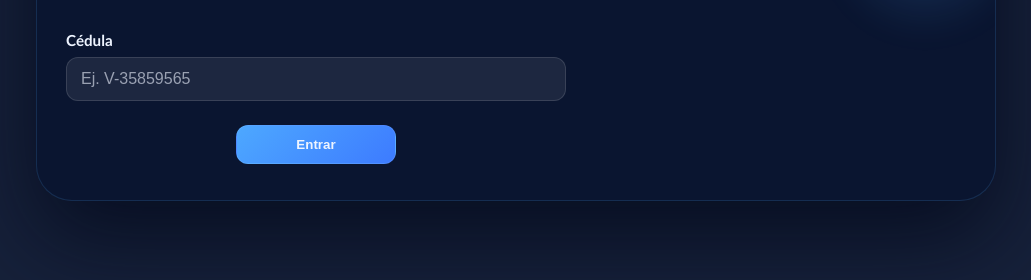
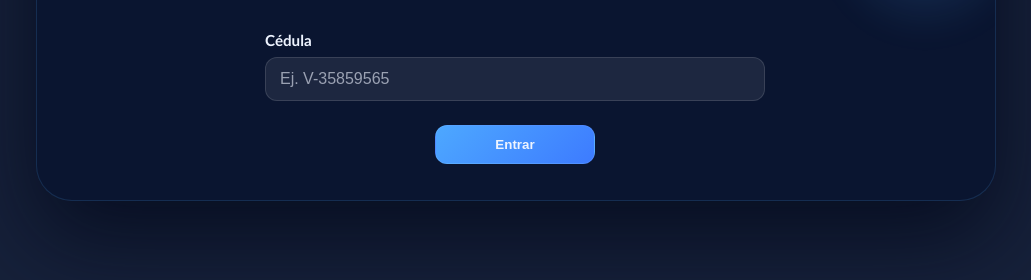
Before and after one commit to demoprueba2026/Asistencia-prueba, a website: page portal-estudiantes.html in a window 1280 px wide. Shown: the part 376-656 px from the top of the page, without its empty margins (124-1155 px from the left). Drawn offline with nearby package versions, Linux system fonts and the light colour scheme.

Commit message:
Update portal-estudiantes.html

```diff
--- a/portal-estudiantes.html
+++ b/portal-estudiantes.html
@@ -114,7 +114,7 @@
     }
 
     .login-form {
-      right: 200px;
+      right: 1px;
       margin-top: 20px;
       max-width: 500px;
       margin-inline: auto;
```
